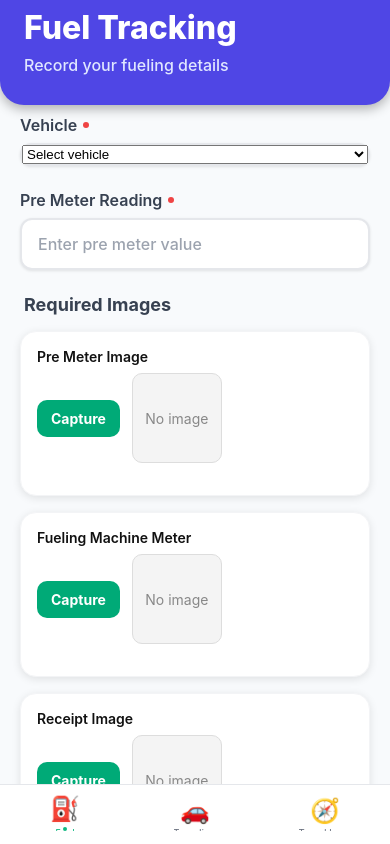
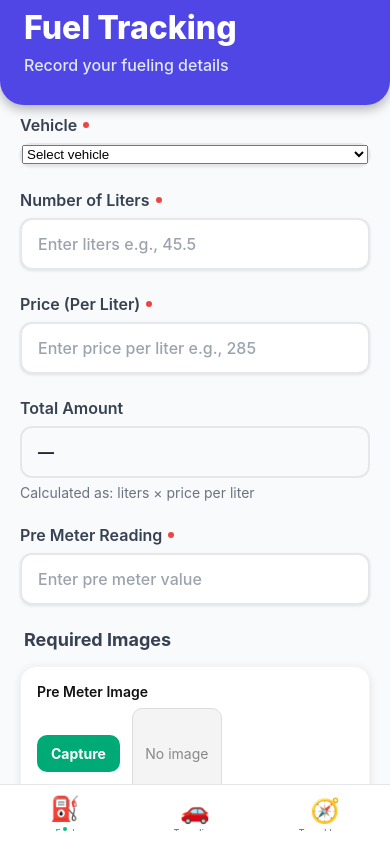
Before and after one commit to HassanSindhu/POLSystemApp, a React Native app: screen /Fuel in a window 390 px wide. Built offline with nearby package versions, Linux system fonts and the light colour scheme.

Commit message:
added more field accordingly

```diff
--- a/App.js
+++ b/App.js
@@ -1,4 +1,3 @@
-// App.js
 import * as React from 'react';
 import { NavigationContainer } from '@react-navigation/native';
 import { createBottomTabNavigator } from '@react-navigation/bottom-tabs';
@@ -6,7 +5,7 @@ import { Text, View } from 'react-native';
 
 import Fueling from './screens/Fueling';
 import Traveling from './screens/Traveling';
-import TravelLogs from './screens/TravelLogs'; // <-- NEW
+import TravelLogs from './screens/TravelLogs';
 
 const Tab = createBottomTabNavigator();
 
--- a/screens/Fueling.js
+++ b/screens/Fueling.js
@@ -1,4 +1,4 @@
-import React, { useState } from 'react';
+import React, { useMemo, useState } from 'react';
 import {
   View,
   Text,
@@ -18,15 +18,43 @@ const { width } = Dimensions.get('window');
 const VEHICLES = ['SLJ-1112', 'SAJ-321', 'LEG-2106', 'GBF-848', 'Hiace APL-2025'];
 
 export default function Fueling() {
-  const [vehicle, setVehicle] = useState('');           // <-- added
+  const [vehicle, setVehicle] = useState('');
+  const [liters, setLiters] = useState('');
+  const [pricePerLiter, setPricePerLiter] = useState('');
   const [preMeter, setPreMeter] = useState('');
   const [preMeterImg, setPreMeterImg] = useState(null);
   const [machineMeterImg, setMachineMeterImg] = useState(null);
   const [receiptImg, setReceiptImg] = useState(null);
 
+  // LIVE total
+  const totalAmount = useMemo(() => {
+    const l = parseFloat(liters);
+    const p = parseFloat(pricePerLiter);
+    if (Number.isFinite(l) && Number.isFinite(p)) return +(l * p).toFixed(2);
+    return null;
+  }, [liters, pricePerLiter]);
+
   const handleSubmit = () => {
     if (!vehicle) {
       Alert.alert('Missing Field', 'Please select a Vehicle.');
+      return;
+    }
+    if (!liters.trim()) {
+      Alert.alert('Missing Field', 'Please enter Number of Liters.');
+      return;
+    }
+    if (!pricePerLiter.trim()) {
+      Alert.alert('Missing Field', 'Please enter Price (Per Liter).');
+      return;
+    }
+    const litersNum = Number(liters);
+    const priceNum = Number(pricePerLiter);
+    if (!Number.isFinite(litersNum) || litersNum <= 0) {
+      Alert.alert('Invalid Value', 'Number of Liters must be a positive number.');
+      return;
+    }
+    if (!Number.isFinite(priceNum) || priceNum <= 0) {
+      Alert.alert('Invalid Value', 'Price (Per Liter) must be a positive number.');
       return;
     }
     if (!preMeter.trim()) {
@@ -48,6 +76,9 @@ export default function Fueling() {
 
     const payload = {
       vehicle,
+      liters: litersNum,
+      pricePerLiter: priceNum,
+      totalAmount: totalAmount ?? +(litersNum * priceNum).toFixed(2), // safety
       preMeter: preMeter.trim(),
       images: {
         preMeterImg: preMeterImg.uri,
@@ -65,11 +96,22 @@ export default function Fueling() {
 
     // Clear form
     setVehicle('');
+    setLiters('');
+    setPricePerLiter('');
     setPreMeter('');
     setPreMeterImg(null);
     setMachineMeterImg(null);
     setReceiptImg(null);
   };
+
+  const isDisabled =
+    !vehicle ||
+    !liters.trim() ||
+    !pricePerLiter.trim() ||
+    !preMeter ||
+    !preMeterImg ||
+    !machineMeterImg ||
+    !receiptImg;
 
   return (
     <View style={styles.screenContainer}>
@@ -89,23 +131,65 @@ export default function Fueling() {
       >
         {/* Form Section */}
         <View style={styles.formContainer}>
-          {/* Vehicle Dropdown (added) */}
+          {/* Vehicle Dropdown */}
           <View style={styles.inputContainer}>
             <View style={styles.labelContainer}>
               <Text style={styles.label}>Vehicle</Text>
               <View style={styles.requiredDot} />
             </View>
             <View style={styles.pickerWrap}>
-              <Picker
-                selectedValue={vehicle}
-                onValueChange={(v) => setVehicle(v)}
-              >
+              <Picker selectedValue={vehicle} onValueChange={setVehicle}>
                 <Picker.Item label="Select vehicle" value="" />
                 {VEHICLES.map((v) => (
                   <Picker.Item key={v} label={v} value={v} />
                 ))}
               </Picker>
             </View>
+          </View>
+
+          {/* Number of Liters */}
+          <View style={styles.inputContainer}>
+            <View style={styles.labelContainer}>
+              <Text style={styles.label}>Number of Liters</Text>
+              <View style={styles.requiredDot} />
+            </View>
+            <TextInput
+              style={styles.input}
+              value={liters}
+              onChangeText={setLiters}
+              keyboardType="decimal-pad"
+              placeholder="Enter liters e.g., 45.5"
+              placeholderTextColor="#9ca3af"
+            />
+          </View>
+
+          {/* Price (Per Liter) */}
+          <View style={styles.inputContainer}>
+            <View style={styles.labelContainer}>
+              <Text style={styles.label}>Price (Per Liter)</Text>
+              <View style={styles.requiredDot} />
+            </View>
+            <TextInput
+              style={styles.input}
+              value={pricePerLiter}
+              onChangeText={setPricePerLiter}
+              keyboardType="decimal-pad"
+              placeholder="Enter price per liter e.g., 285"
+              placeholderTextColor="#9ca3af"
+            />
+          </View>
+
+          {/* Total (auto) */}
+          <View style={styles.inputContainer}>
+            <View style={styles.labelContainer}>
+              <Text style={styles.label}>Total Amount</Text>
+            </View>
+            <View style={styles.readonlyBox}>
+              <Text style={styles.readonlyText}>
+                {totalAmount !== null ? `Rs ${totalAmount}` : '—'}
+              </Text>
+            </View>
+            <Text style={styles.hint}>Calculated as: liters × price per liter</Text>
           </View>
 
           {/* Pre Meter Input */}
@@ -155,13 +239,9 @@ export default function Fueling() {
 
           {/* Submit Button */}
           <TouchableOpacity
-            style={[
-              styles.submitBtn,
-              (!vehicle || !preMeter || !preMeterImg || !machineMeterImg || !receiptImg) &&
-                styles.submitBtnDisabled,
-            ]}
+            style={[styles.submitBtn, isDisabled && styles.submitBtnDisabled]}
             onPress={handleSubmit}
-            disabled={!vehicle || !preMeter || !preMeterImg || !machineMeterImg || !receiptImg}
+            disabled={isDisabled}
           >
             <Text style={styles.submitBtnText}>Submit Fuel Record</Text>
           </TouchableOpacity>
@@ -241,7 +321,6 @@ const styles = StyleSheet.create({
     shadowRadius: 3,
     elevation: 2,
   },
-  // Picker styled to match input (keeps your UI consistent)
   pickerWrap: {
     borderWidth: 2,
     borderColor: '#e5e7eb',
@@ -299,4 +378,16 @@ const styles = StyleSheet.create({
     fontSize: 18,
     letterSpacing: 0.5,
   },
+
+  // Readonly total box
+  readonlyBox: {
+    borderWidth: 2,
+    borderColor: '#e5e7eb',
+    borderRadius: 12,
+    paddingHorizontal: 16,
+    paddingVertical: 14,
+    backgroundColor: '#f9fafb',
+  },
+  readonlyText: { color: '#1f2937', fontWeight: '700', fontSize: 16 },
+  hint: { color: '#6b7280', marginTop: 6 },
 });
--- a/screens/TravelLogs.js
+++ b/screens/TravelLogs.js
@@ -1,4 +1,3 @@
-// screens/TravelLogs.js
 import React, { useCallback, useEffect, useMemo, useRef, useState } from 'react';
 import {
   View, Text, StyleSheet, FlatList, TouchableOpacity, Alert,
--- a/screens/Traveling.js
+++ b/screens/Traveling.js
@@ -13,21 +13,20 @@ import {
 } from 'react-native';
 import { SafeAreaView } from 'react-native-safe-area-context';
 import AsyncStorage from '@react-native-async-storage/async-storage';
-import { Picker } from '@react-native-picker/picker'; // <-- NEW
+import { Picker } from '@react-native-picker/picker';
 import ImageCaptureRow from '../components/ImageCaptureRow';
 
 const STORAGE_KEY = 'TRAVEL_LOGS';
-const VEHICLES = ['SLJ-1112', 'SAJ-321', 'LEG-2106', 'GBF-848', 'Hiace APL-2025']; // <-- NEW
+const VEHICLES = ['SLJ-1112', 'SAJ-321', 'LEG-2106', 'GBF-848', 'Hiace APL-2025'];
 
 export default function Traveling() {
   const [officer, setOfficer] = useState('');
-  const [vehicle, setVehicle] = useState('');                 // <-- NEW
+  const [vehicle, setVehicle] = useState('');
   const [preMeter, setPreMeter] = useState('');
   const [preMeterImg, setPreMeterImg] = useState(null);
   const [fromLocation, setFromLocation] = useState('');
   const [toLocation, setToLocation] = useState('');
 
-  // صرف ہندسے رکھنے کے لیے
   const handlePreMeterChange = useCallback((t) => {
     const onlyDigits = t.replace(/[^\d]/g, '');
     setPreMeter(onlyDigits);
@@ -36,7 +35,7 @@ export default function Traveling() {
   const isFormValid = useMemo(() => {
     return (
       officer.trim().length > 0 &&
-      vehicle.trim().length > 0 &&                 // <-- include vehicle
+      vehicle.trim().length > 0 &&
       preMeter.trim().length > 0 &&
       !!preMeterImg?.uri &&
       fromLocation.trim().length > 0 &&
@@ -46,7 +45,7 @@ export default function Traveling() {
 
   const resetForm = useCallback(() => {
     setOfficer('');
-    setVehicle('');                                // <-- reset vehicle
+    setVehicle('');
     setPreMeter('');
     setPreMeterImg(null);
     setFromLocation('');
@@ -81,7 +80,7 @@ export default function Traveling() {
     const record = {
       id: `travel_${Date.now()}`,
       officer: officer.trim(),
-      vehicle: vehicle.trim(),                     // <-- save vehicle
+      vehicle: vehicle.trim(),
       preMeter: preMeterNum,
       preMeterImg: preMeterImg.uri,
       from: fromLocation.trim(),
@@ -127,7 +126,7 @@ export default function Traveling() {
             {/* Travel Officer */}
             <View style={styles.inputContainer}>
               <View style={styles.labelContainer}>
-                <Text style={styles.label}>Travel Officer</Text>
+                <Text style={styles.label}>Officer Name:</Text>
                 <View style={styles.requiredDot} />
               </View>
               <TextInput
@@ -163,7 +162,7 @@ export default function Traveling() {
             {/* Pre Meter */}
             <View style={styles.inputContainer}>
               <View style={styles.labelContainer}>
-                <Text style={styles.label}>Pre Meter Reading</Text>
+                <Text style={styles.label}>Meter Reading Start of journey</Text>
                 <View style={styles.requiredDot} />
               </View>
               <TextInput
@@ -183,7 +182,7 @@ export default function Traveling() {
               <Text style={styles.sectionTitle}>Required Image</Text>
               <View style={styles.imageCard}>
                 <ImageCaptureRow
-                  label="Pre Meter Image"
+                  label="Meter Reading Start of journey Image"
                   value={preMeterImg}
                   onChange={setPreMeterImg}
                 />
@@ -231,7 +230,7 @@ export default function Traveling() {
               disabled={!isFormValid}
             >
               <Text style={styles.submitBtnText}>Save</Text>
-            </TouchableOpacity>
+          </TouchableOpacity>
 
           </View>
         </ScrollView>
@@ -257,7 +256,7 @@ const styles = StyleSheet.create({
   },
   headerBackground: {
     paddingHorizontal: 24,
-    paddingTop: Platform.OS === 'ios' ? 10 : 8, // matched with your Travel header
+    paddingTop: Platform.OS === 'ios' ? 10 : 8,
     paddingBottom: 30,
   },
   header: {
```
